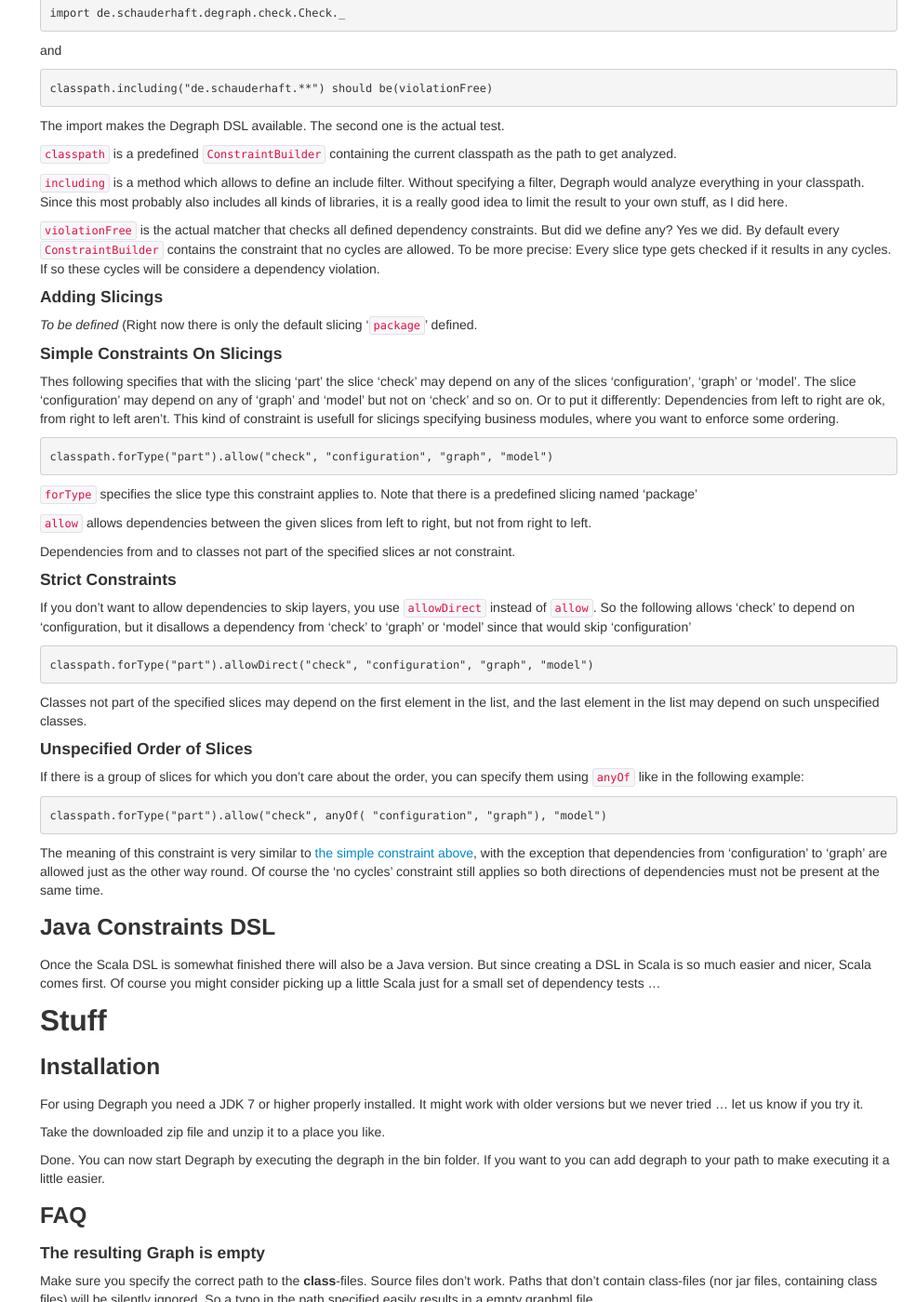
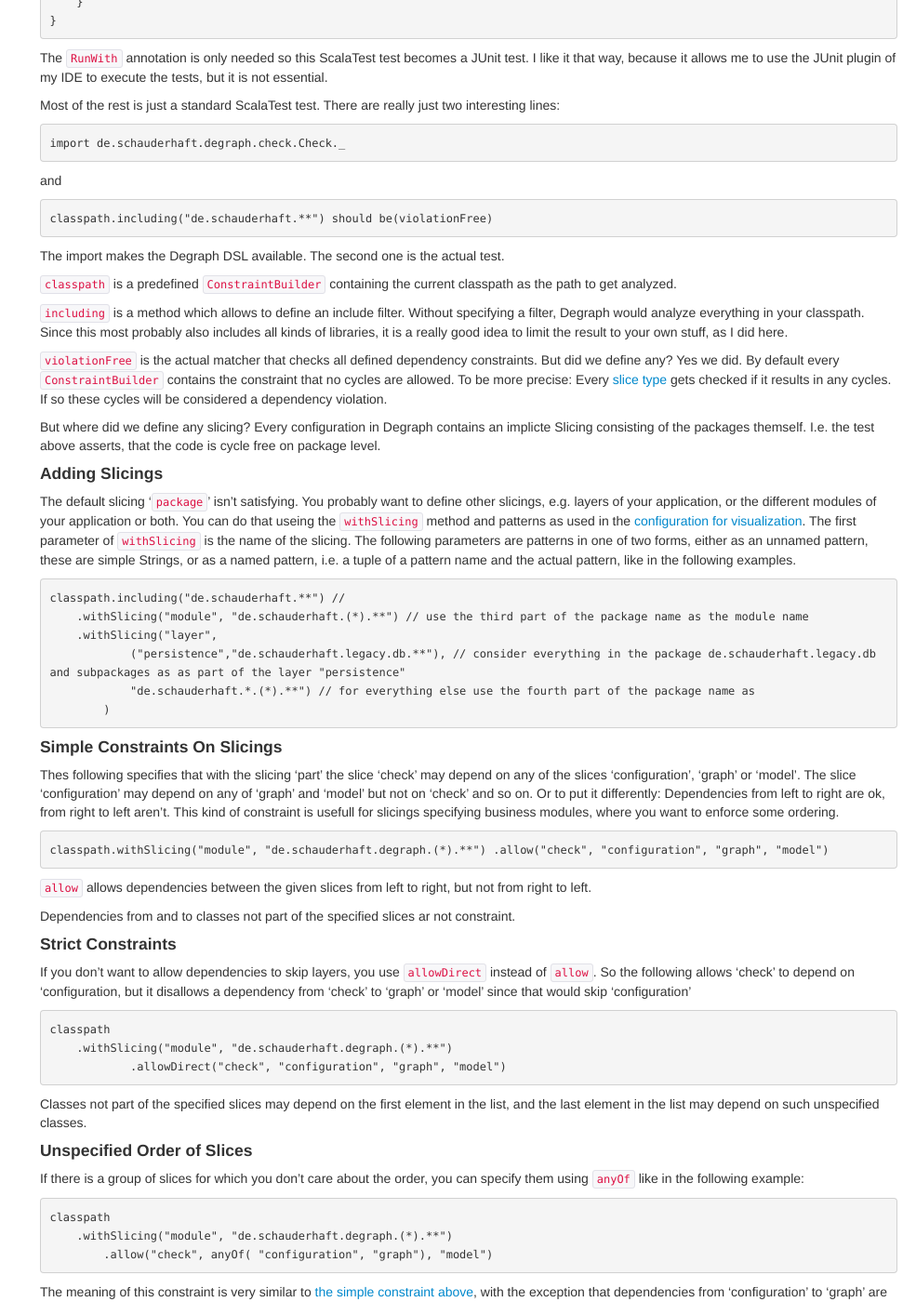
Before and after one commit to riy/degraph, a Jekyll site: the page built from documentation.md, in a window 1280 px wide and 1400 px high, scrolled down 8027 px. Shown: the whole window at 93% size, without its empty margins (295-1280 px from the left). Built offline with Jekyll 4.4.1, drawn with Linux system fonts in a browser that asks for light colours; nearby versions of some CDN libraries; some of the changed text lies outside the part shown.

Commit message:
updated documentation for new version
updated documentation page to link to the new downloads
changed the index page to actually link to the download page
corrected the documentation for testing constraints

```diff
--- a/documentation.md
+++ b/documentation.md
@@ -29,9 +29,9 @@ Visualization of Dependencies can be very helpfull when you try to understand th
 The following images are created (and can be recreated by yourself) by
 
 * downloading degraph
-* unzip to a directory ( _theDir_ )
+* unzip into a directory ( _theDir_ )
 * open a console and change into _theDir_/degraph/bin
-* execute `degraph -f ../example/example#.config` with # replace by one of the digits 1, 2 or 3
+* execute `degraph -f ../example/example#.config` with # replaced by one of the digits 1, 2 or 3
 * open the resulting `example#.graphml` in yed, opening up some of the nodes and applying an hierarchic layout.
 
 Move your mouse over the images to see enlarged versions of the images
@@ -283,11 +283,15 @@ When you decided what kind of dependencies you want to have in your project, and
 
 The basic idea is to define slices and based on those slice you define the dependencies that are allowed.
 
-Currently there is only a Scala DSL available to define these constraints. The DSL is in its early versions and will change significantly in future version once I find out what people are actually trying to do with it.
+Currently there is only a Scala DSL available to define these constraints. The DSL is in its early versions and might change significantly in future version once I find out what people are actually trying to do with it.
+
+### Setting up the project ###
+
+Since currently there is only the full distribution zip available of Degraph, you have to unzip the downloaded files and add all the contained jars to your classpath.
 
 ### Scala Constraints DSL ###
 
-The scala constraints DSL of Degraph is based on [ScalaTest](http://www.scalatest.org/) [matchers](http://www.scalatest.org/user_guide/using_matchers).
+The Scala constraints DSL of Degraph is based on [ScalaTest](http://www.scalatest.org/) [matchers](http://www.scalatest.org/user_guide/using_matchers).
 
 #### No Circles ####
 
@@ -323,19 +327,26 @@ The import makes the Degraph DSL available. The second one is the actual test.
 
 `including` is a method which allows to define an include filter. Without specifying a filter, Degraph would analyze everything in your classpath. Since this most probably also includes all kinds of libraries, it is a really good idea to limit the result to your own stuff, as I did here.
 
-`violationFree` is the actual matcher that checks all defined dependency constraints. But did we define any? Yes we did. By default every `ConstraintBuilder` contains the constraint that no cycles are allowed. To be more precise: Every slice type gets checked if it results in any cycles. If so these cycles will be considere a dependency violation.
+`violationFree` is the actual matcher that checks all defined dependency constraints. But did we define any? Yes we did. By default every `ConstraintBuilder` contains the constraint that no cycles are allowed. To be more precise: Every [slice type](#slice_type) gets checked if it results in any cycles. If so these cycles will be considered a dependency violation.
+
+But where did we define any slicing? Every configuration in Degraph contains an implicte Slicing consisting of the packages themself. I.e. the test above asserts, that the code is cycle free on package level.
 
 #### Adding Slicings ####
 
-*To be defined* (Right now there is only the default slicing '`package`' defined.
+The default slicing '`package`' isn't satisfying. You probably want to define other slicings, e.g. layers of your application, or the different modules of your application or both. You can do that useing the `withSlicing` method and patterns as used in the [configuration for visualization](#Slicing). The first parameter of `withSlicing` is the name of the slicing. The following parameters are patterns in one of two forms, either as an unnamed pattern, these are simple Strings, or as a named pattern, i.e. a tuple of a pattern name and the actual pattern, like in the following examples.
+
+    classpath.including("de.schauderhaft.**") //
+	    .withSlicing("module", "de.schauderhaft.(*).**") // use the third part of the package name as the module name
+        .withSlicing("layer",
+		    ("persistence","de.schauderhaft.legacy.db.**"), // consider everything in the package de.schauderhaft.legacy.db and subpackages as as part of the layer "persistence"
+		    "de.schauderhaft.*.(*).**") // for everything else use the fourth part of the package name as
+		)
 
 #### Simple Constraints On Slicings ####
 
 Thes following specifies that with the slicing 'part' the slice 'check' may depend on any of the slices 'configuration', 'graph' or 'model'. The slice 'configuration' may depend on any of 'graph' and 'model' but not on 'check' and so on. Or to put it differently: Dependencies from left to right are ok, from right to left aren't. This kind of constraint is usefull for slicings specifying business modules, where you want to enforce some ordering.
 
-    classpath.forType("part").allow("check", "configuration", "graph", "model")
-
-`forType` specifies the slice type this constraint applies to. Note that there is a predefined slicing named 'package'
+    classpath.withSlicing("module", "de.schauderhaft.degraph.(*).**") .allow("check", "configuration", "graph", "model")
 
 `allow` allows dependencies between the given slices from left to right, but not from right to left.
 
@@ -345,7 +356,9 @@ Dependencies from and to classes not part of the specified slices ar not constra
 
 If you don't want to allow dependencies to skip layers, you use `allowDirect` instead of `allow`. So the following allows 'check' to depend on 'configuration, but it disallows a dependency from 'check' to 'graph' or 'model' since that would skip 'configuration'
 
-    classpath.forType("part").allowDirect("check", "configuration", "graph", "model")
+    classpath
+	    .withSlicing("module", "de.schauderhaft.degraph.(*).**")
+		    .allowDirect("check", "configuration", "graph", "model")
 
 Classes not part of the specified slices may depend on the first element in the list, and the last element in the list may depend on such unspecified classes.
 
@@ -353,9 +366,19 @@ Classes not part of the specified slices may depend on the first element in the
 
 If there is a group of slices for which you don't care about the order, you can specify them using `anyOf` like in the following example:
 
-    classpath.forType("part").allow("check", anyOf( "configuration", "graph"), "model")
+    classpath
+	    .withSlicing("module", "de.schauderhaft.degraph.(*).**")
+	        .allow("check", anyOf( "configuration", "graph"), "model")
 
-The meaning of this constraint is very similar to [the simple constraint above](#simple_constraint_above), with the exception that dependencies from 'configuration' to 'graph' are allowed just as the other way round. Of course the 'no cycles' constraint still applies so both directions of dependencies must not be present at the same time.
+The meaning of this constraint is very similar to [the simple constraint above](##simple_constraints_on_slicings), with the exception that dependencies from 'configuration' to 'graph' are allowed just as the other way round. Of course the 'no cycles' constraint still applies so both directions of dependencies must not be present at the same time.
+
+#### One of Many Slices ####
+
+If you use for example a hexagonal architecture, you probably have something like a persistence and a gui layer both may access the domain layer, but must not access each other. A constraint as that can be expressed using the `oneOf` method
+
+    classpath
+	    .withSlicing("layer", "de.schauderhaft.app.*.(*).**")
+	        .allow(oneOf( "persistence", "gui"), "domain")
 
 ### Java Constraints DSL ###
 
--- a/index.html
+++ b/index.html
@@ -20,7 +20,7 @@
         <div class="span6">
       <h2>Take Control of your Dependencies</h2>
         <p>With Degraph you control and visuale class and package dependencies in your JVM application.</p>
-        <p><a href="http://schauder.github.com/degraph/download/degraph-0.0.3.zip" class="btn btn-primary btn-large">Download</a></p>
+        <p><a href="download.html" class="btn btn-primary btn-large">Download</a></p>
 </div>
  <div class="span4 pull-right">
   <img src="assets/logo.png" />
@@ -50,7 +50,7 @@
 
         <div class="span2">
           <h2>Download</h2>
-<p>To get started <a class="btn" href='http://schauder.github.com/degraph/download/degraph-0.0.3.zip'>download Degraph</a> and follow the steps in <a href="documentation.html#visualization_of_dependencies">Getting Started with Visualization</a> or <a href="documentation.html#testing_of_dependencies">Getting Started with Tests</a></p>
+<p>To get started <a class="btn" href='download.html'>download Degraph</a> and follow the steps in <a href="documentation.html#visualization_of_dependencies">Getting Started with Visualization</a> or <a href="documentation.html#testing_of_dependencies">Getting Started with Tests</a></p>
 
         </div>
       </div>
```
Also changed, not shown: download.md (+6 -2 lines).
